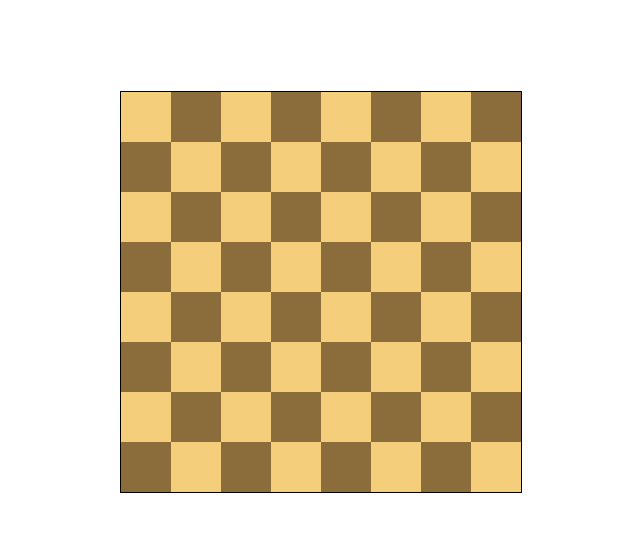
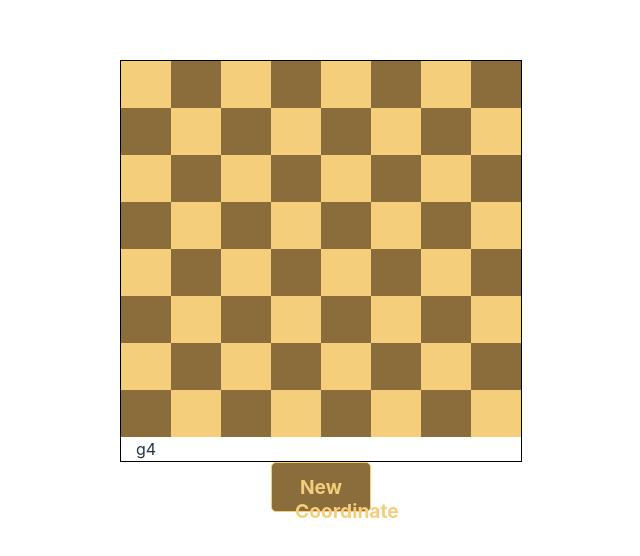
Before and after one commit to thelonehegelian/chessordinate, a React (Vite) app: page / in a window 1280 px wide. Shown: the part 108-664 px from the top of the page, without its empty margins (319-959 px from the left). Built offline with nearby package versions, Linux system fonts and the light colour scheme.

Commit message:
Get random coordinates match users answer

```diff
--- a/src/components/EmptyChessBoard.tsx
+++ b/src/components/EmptyChessBoard.tsx
@@ -1,16 +1,9 @@
 import React from 'react';
 import styled from 'styled-components';
+import { BoardMap, SquareProps } from '../types';
 
-interface SquareProps {
-  isDark: boolean;
-  id: string;
-  onClick: (id: string) => void;
-}
 
-// BoardMap is a Record type that maps a string to a string (e.g. "0-0": "a8")
-type BoardMap = Record<string, string>;
-
-const generateBoardMap = (): BoardMap => {
+export const generateBoardMap = (): BoardMap => {
   const boardMap: BoardMap = {};
   const files = ['a', 'b', 'c', 'd', 'e', 'f', 'g', 'h'];
 
@@ -26,7 +19,6 @@ const generateBoardMap = (): BoardMap => {
 };
 
 const boardMap = generateBoardMap();
-console.log(boardMap);
 
 
 
@@ -49,18 +41,45 @@ const Square = styled.div<SquareProps>`
   }
 `;
 
+const Button = styled.button`
+  width: 100px;
+  height: 50px;
+  background-color: #8a6d3b;
+  color: #f4ce7b;
+  border: 1px solid #f4ce7b;
+  border-radius: 5px;
+  font-size: 1.2rem;
+  font-weight: bold;
+  `;
+
 const SquareComponent: React.FC<SquareProps> = (props) => {
   const { id, onClick, isDark } = props;
 
   return <Square id={id} isDark={isDark} onClick={() => onClick(id)} />;
 };
 
+const getRandomSquare = (boardMap: BoardMap): string => {
+  const keys = Object.keys(boardMap);
+  const randomIndex = Math.floor(Math.random() * keys.length);
+  return keys[randomIndex];
+}
+
 const EmptyChessBoard: React.FC = () => {
   const squares = [];
+  const [randomSquare, setRandomSquare] = React.useState(getRandomSquare(boardMap));
 
   const handleSquareClick = (id: string) => {
     console.log("Square clicked:", boardMap[id]);
+    if (id === randomSquare) {
+      console.log("Correct!");
+      setRandomSquare(getRandomSquare(boardMap));
+    }
   };
+
+  const handleButton = () => {
+    setRandomSquare(getRandomSquare(boardMap));
+    console.log("Random square:", boardMap[randomSquare]);
+  }
 
   for (let i = 0; i < 8; i++) {
     for (let j = 0; j < 8; j++) {
@@ -70,7 +89,7 @@ const EmptyChessBoard: React.FC = () => {
     }
   }
 
-  return <Board>{squares}</Board>;
+  return <><Board>{squares}{boardMap[randomSquare]}</Board><Button onClick={handleButton}>New Coordinate</Button></>;
 };
 
 export default EmptyChessBoard;
--- /dev/null
+++ b/src/types/index.tsx
@@ -0,0 +1,7 @@
+// BoardMap is a Record type that maps a string to a string (e.g. "0-0": "a8")
+export type BoardMap = Record<string, string>;
+export interface SquareProps {
+  isDark: boolean;
+  id: string;
+  onClick: (id: string) => void;
+}
```
Also changed, not shown: src/components/CoordinateDisplay.tsx (added, +23 -0 lines).
